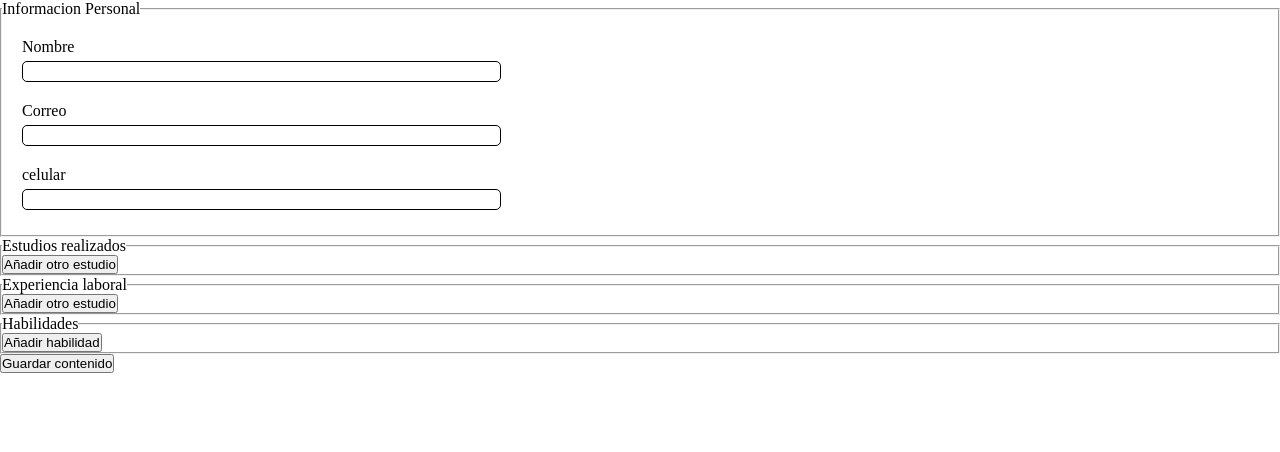
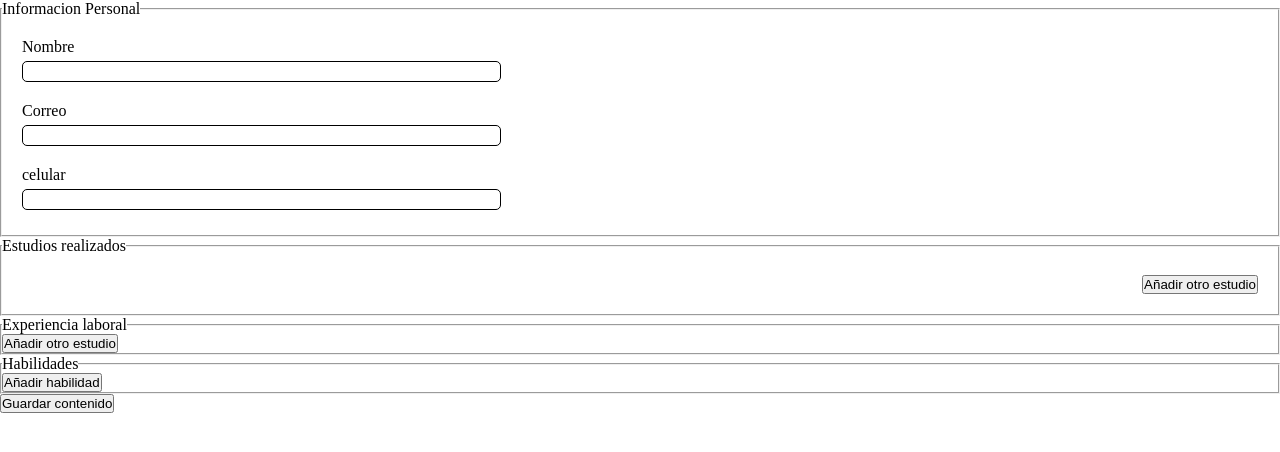
Before and after one commit to kopolo435/cv-application, a React (Vite) app: page / in a window 1280 px wide. Shown: the top 452 px of the page. Built offline with nearby package versions, Linux system fonts and the light colour scheme.

Commit message:
Modifica layout de education field

```diff
--- a/src/assets/inputs.scss
+++ b/src/assets/inputs.scss
@@ -31,6 +31,33 @@ input {
   padding: 20px;
 }
 
+.educationContainer {
+  padding: 20px;
+  display: flex;
+  flex-direction: column;
+  gap: 25px;
+}
+
+.educationField {
+  display: flex;
+  flex-direction: column;
+  gap: 10px;
+}
+
+.dateInput {
+  label {
+    display: flex;
+    gap: 10px;
+    align-items: end;
+  }
+}
+
+.addField {
+  align-self: flex-end;
+}
+.removeField {
+  align-self: flex-start;
+}
 .errorText {
   color: red;
 }
--- a/styles/inputs.css
+++ b/styles/inputs.css
@@ -29,6 +29,33 @@ input {
   padding: 20px;
 }
 
+.educationContainer {
+  padding: 20px;
+  display: flex;
+  flex-direction: column;
+  gap: 25px;
+}
+
+.educationField {
+  display: flex;
+  flex-direction: column;
+  gap: 10px;
+}
+
+.dateInput label {
+  display: flex;
+  gap: 10px;
+  align-items: end;
+}
+
+.addField {
+  align-self: flex-end;
+}
+
+.removeField {
+  align-self: flex-start;
+}
+
 .errorText {
   color: red;
 }/*# sourceMappingURL=inputs.css.map */
--- a/styles/inputs.min.css
+++ b/styles/inputs.min.css
@@ -1 +1 @@
-*{margin:0px}input{border-radius:5px;border:1px solid #000;padding:2px 5px}.inputContainer{display:flex;flex-direction:column;gap:5px}.inputContainer label{display:flex;flex-direction:column;gap:5px}.inputContainer label input{max-width:35em}.personalInfoContainer{display:flex;flex-direction:column;gap:15px;padding:20px}.errorText{color:red}/*# sourceMappingURL=inputs.min.css.map */
+*{margin:0px}input{border-radius:5px;border:1px solid #000;padding:2px 5px}.inputContainer{display:flex;flex-direction:column;gap:5px}.inputContainer label{display:flex;flex-direction:column;gap:5px}.inputContainer label input{max-width:35em}.personalInfoContainer{display:flex;flex-direction:column;gap:15px;padding:20px}.educationContainer{padding:20px;display:flex;flex-direction:column;gap:25px}.educationField{display:flex;flex-direction:column;gap:10px}.dateInput label{display:flex;gap:10px;align-items:end}.addField{align-self:flex-end}.removeField{align-self:flex-start}.errorText{color:red}/*# sourceMappingURL=inputs.min.css.map */
```
Also changed, not shown: 2 other files (tests, documents, lock files or other folders).
